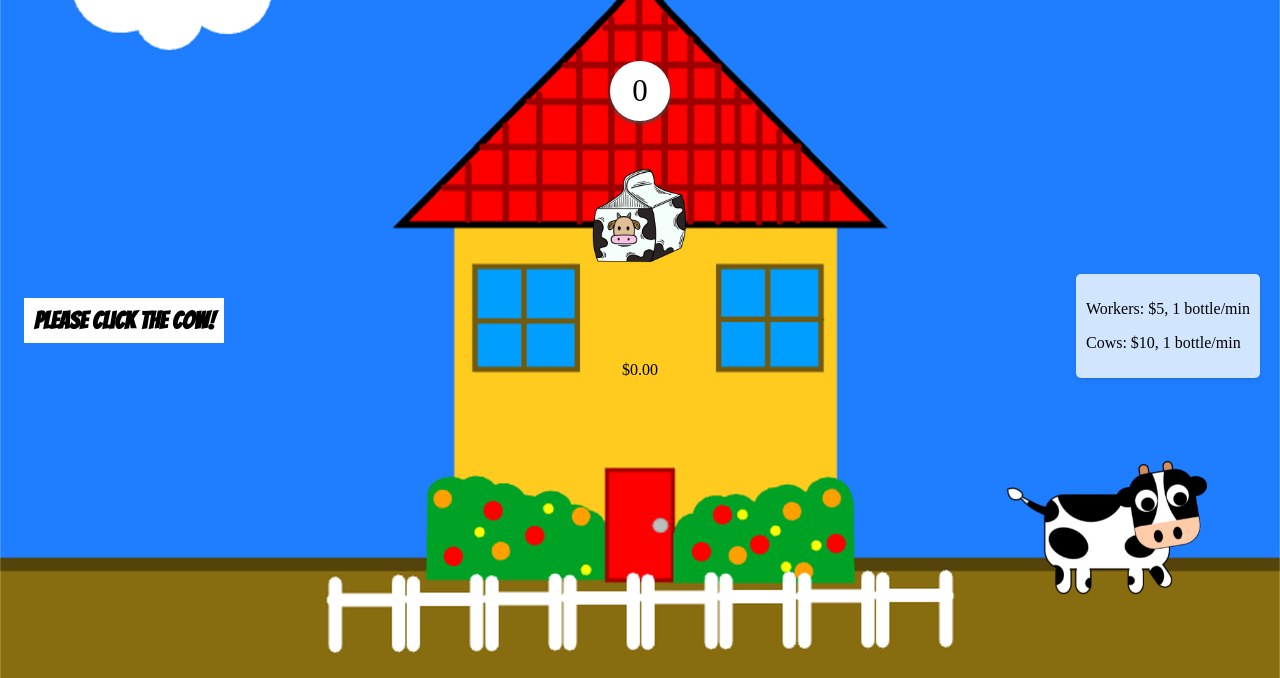
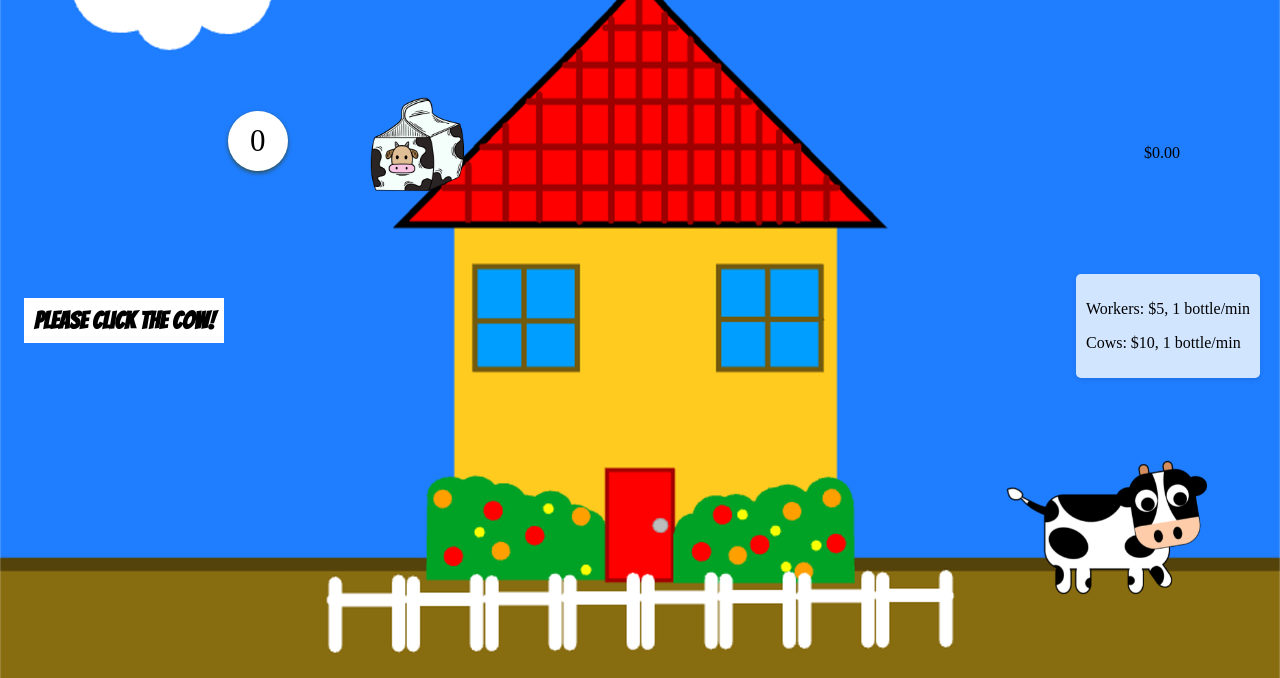
Before and after one commit to renata1026/farm-game, a plain HTML site: page index.html in a window 1280 px wide. Shown: the part 122-800 px from the top of the page. Drawn offline with nearby package versions, Linux system fonts and the light colour scheme.

Commit message:
changed-positioning-icons

```diff
--- a/styles.css
+++ b/styles.css
@@ -5,12 +5,14 @@ body {
   justify-content: center;
   align-items: center;
 }
+
 .bottle-container {
-  flex-direction: column;
   display: flex;
   align-items: center;
-  gap: 5px;
+  justify-content: flex-start; /* Align items to the left */
+  gap: 80px;
   text-align: center;
+  margin-top: 50px;
 }
 
 .bottle-counter {
@@ -25,6 +27,12 @@ body {
   height: 50px;
   width: 50px;
   box-shadow: 0 2px 4px darkslategray;
+}
+
+.cash-counter {
+  position: absolute;
+  bottom: 500px; /* Adjust this value to position it vertically */
+  right: 100px; /* Adjust this value to position it horizontally */
 }
 
 .bounce {
```
